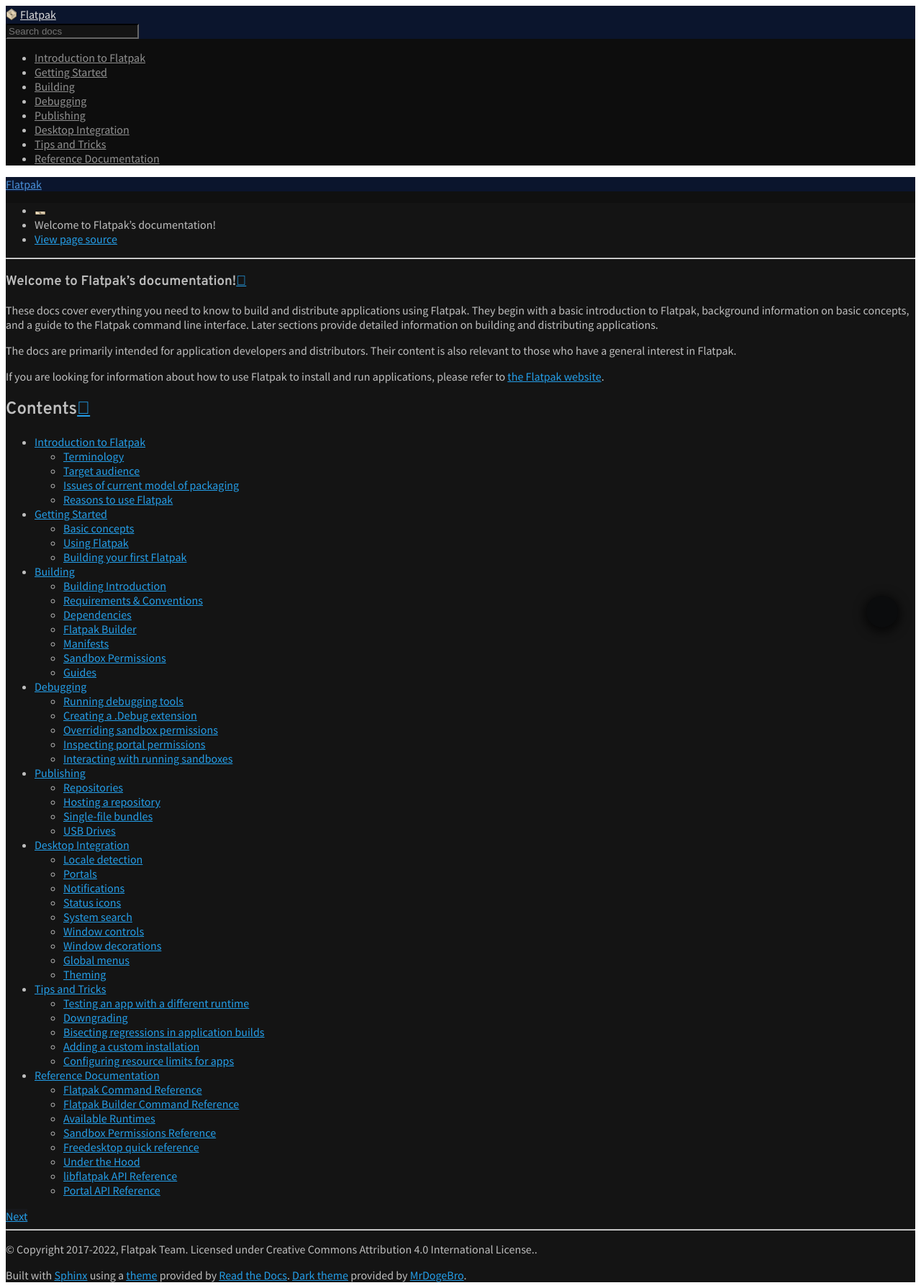
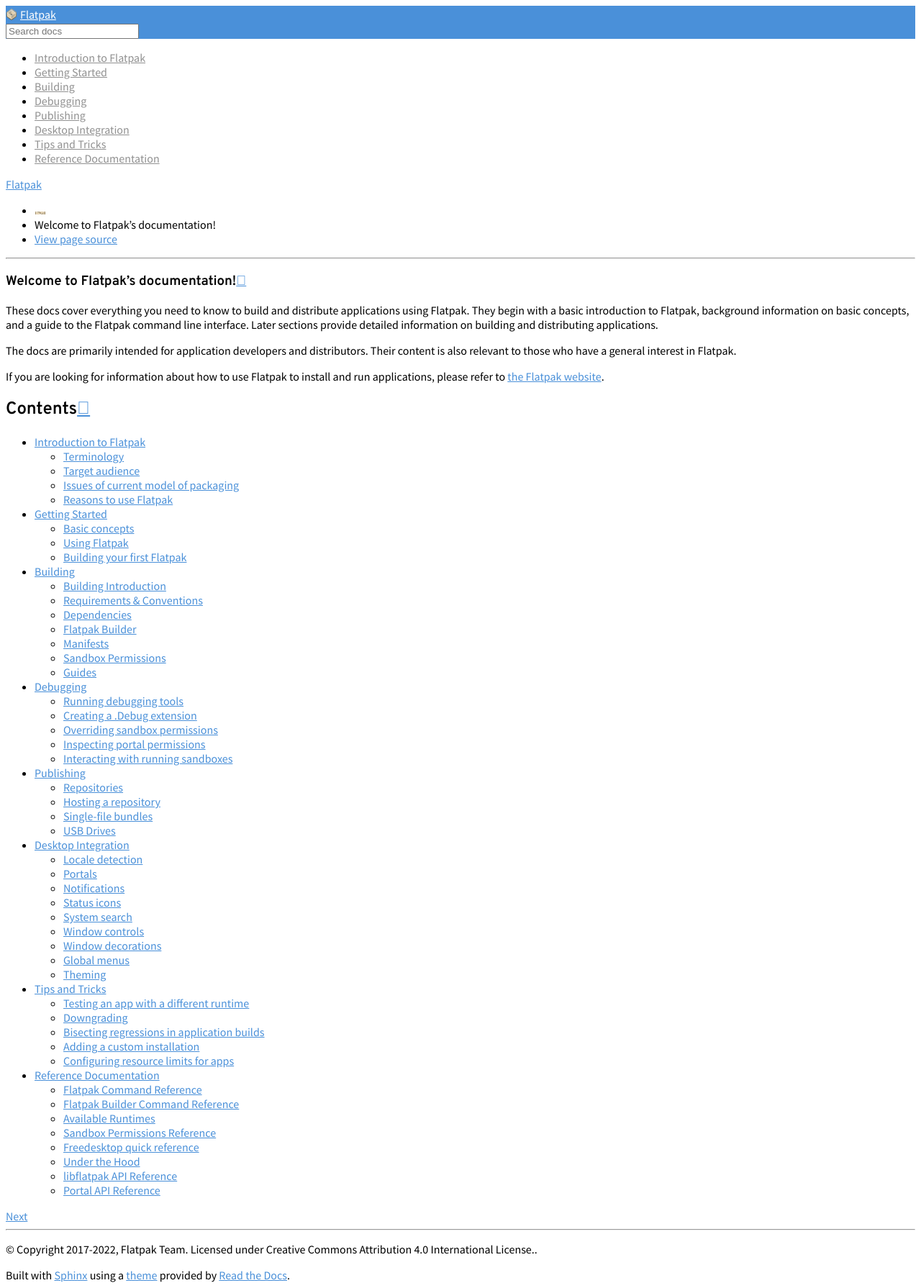
Before and after one commit to flatpak/flatpak-docs, a Sphinx documentation site: the page built from docs/index.rst, in a window 1280 px wide. Shown: the whole page at 72% size. Built offline with Sphinx 7.4.7 and the Read the Docs theme 2.0.0, drawn with Linux system fonts in a browser that asks for light colours.

Commit message:
Revert "Add dark theme"
This failed to build: https://readthedocs.org/projects/flatpak/builds/16823153/

This reverts commit 50d0f96bba001d639f3e5d4c4de29e4bf51550d6.

```diff
--- a/docs/conf.py
+++ b/docs/conf.py
@@ -31,7 +31,7 @@
 # Add any Sphinx extension module names here, as strings. They can be
 # extensions coming with Sphinx (named 'sphinx.ext.*') or your custom
 # ones.
-extensions = ['sphinx_rtd_dark_mode']
+extensions = []
 
 # Add any paths that contain templates here, relative to this directory.
 templates_path = ['_templates']
--- a/requirements.txt
+++ b/requirements.txt
@@ -1,3 +1,2 @@
 Sphinx
 sphinx-rtd-theme
-sphinx-rtd-dark-mode
```
